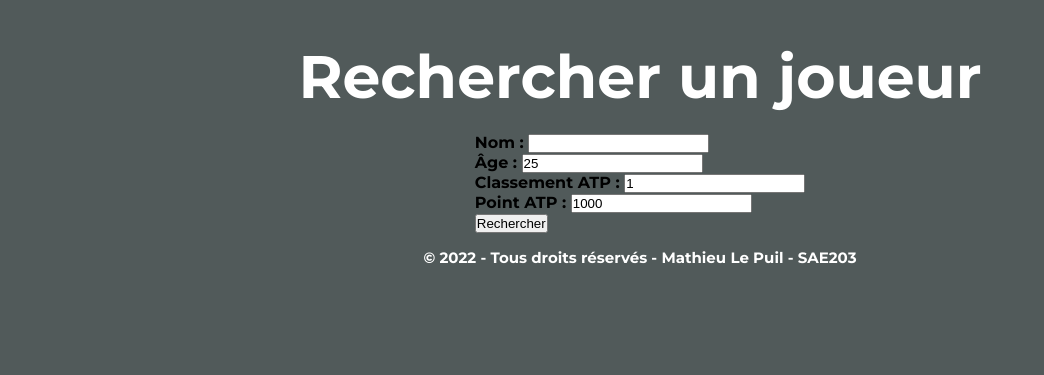
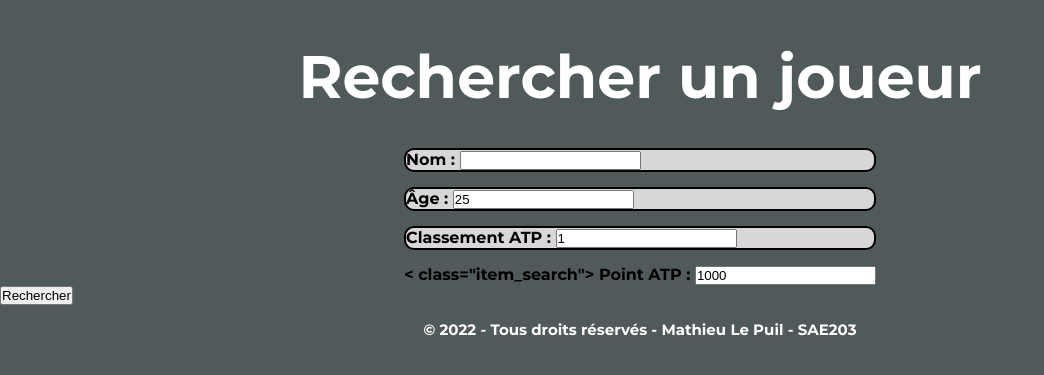
Before and after one commit to MathieuLePuil/SAE203, a PHP site: page /form_recherche.php in a window 1280 px wide. Shown: the part 100-475 px from the top of the page, without its empty margins (0-1044 px from the left). Run offline with PHP 8.4, Linux system fonts and the light colour scheme; some libraries are stand-ins or nearby versions.

Commit message:
Auto-Save

```diff
--- a/form_recherche.php
+++ b/form_recherche.php
@@ -29,7 +29,7 @@
         <div class="form_search">
         <p>
             <form action="form_recherche.php" data-parsley-validate>
-                <div>
+                <div class="item_search">
                 <label for="real">Nom :</label>
                 <input type="search" list="tennis_players" id="player" name="player" />
                 <datalist id="tennis_players">
@@ -45,15 +45,15 @@
                     <option value="Sinner">
                 </datalist>
                 </div>
-                <div>
+                <div class="item_search">
                     <label for="point_mini"> Âge : </label>
                     <input type="number" id="age" name="age" value="25" data-parsley-length="[1, 40]" data-parsley-type="integer">
                 </div>
-                <div>
+                <div class="item_search">
                     <label for="point_mini">Classement ATP : </label>
                     <input type="number" id="classement" name="classement" value="1" data-parsley-length="[1, 50]" data-parsley-type="integer">
                 </div>
-                <div>
+                < class="item_search">
                     <label for="point_mini">Point ATP : </label>
                     <input type="number" id="atp_point" name="atp_point" value="1000" data-parsley-length="[1, 10000]" data-parsley-type="integer">
                 </div>
--- a/style/style.css
+++ b/style/style.css
@@ -234,5 +234,13 @@
 .form_search {
     display: flex;
     align-items: center;
+    justify-content: center;
     flex-direction: column;
 }
+
+.item_search {
+    border: 2px solid black;
+    border-radius: 10px;
+    margin: 15px 0 15px 0;
+    background-color: #D8D6D6;
+}
```
